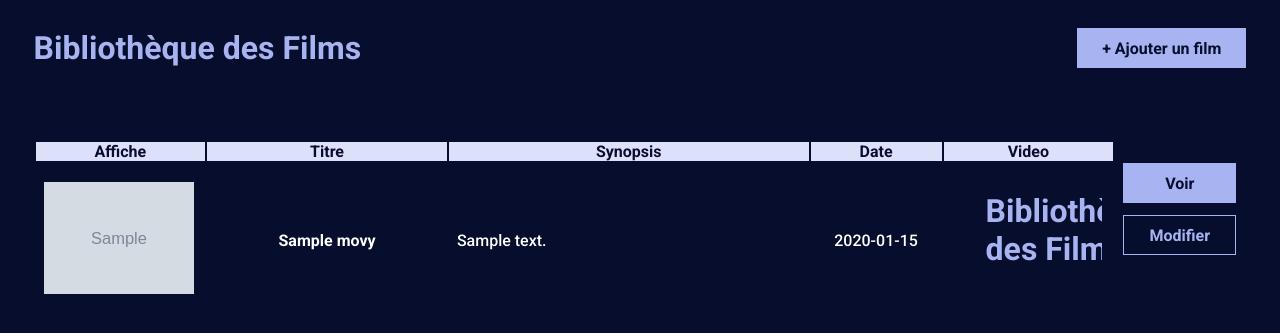
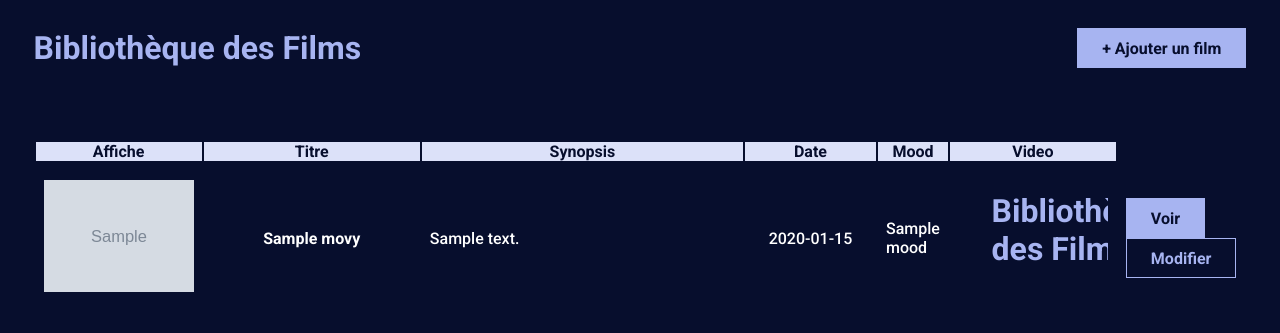
Before and after one commit to chaimaaloug/MoodFlix, a Symfony app: template templates/movie/index.html.twig in a window 1280 px wide. Shown: the top 333 px of the page. Run offline with Twig, Linux system fonts and the light colour scheme; the template is opened without the code that fills it: most values are stand-ins (such as "Sample title", 1, 10 or a date in 2020); grey boxes marked "Sample" are stand-in pictures; some libraries are stand-ins or nearby versions; some web fonts are replaced.

Commit message:
Ajout de la colonne "mood".

```diff
--- a/templates/movie/index.html.twig
+++ b/templates/movie/index.html.twig
@@ -17,10 +17,12 @@
                     <th>Titre</th>
                     <th>Synopsis</th>
                     <th>Date</th>
+                    <th>Mood</th>
                     <th>Video</th>
                 </tr>
             </thead>
             <tbody>
+
             {% for movie in movies %}
                 <tr>
                     <td>
@@ -31,6 +33,11 @@
                     <td>{{ movie.title }}</td>
                     <td>{{ movie.description }}</td>
                     <td>{{ movie.date ? movie.date|date('Y-m-d') : '' }}</td>
+                    <td>
+                        {% for mood in movie.moods %}
+                            {{ mood.name }}{% if not loop.last %}, {% endif %}
+                        {% endfor %}
+                    </td>
                     <td>
                     <iframe width="150" src="{{ movie.urlVideo }}" title="" frameborder="0" allow="accelerometer; autoplay; clipboard-write; encrypted-media; gyroscope; picture-in-picture; web-share" allowfullscreen></iframe>
                     </td>
```
